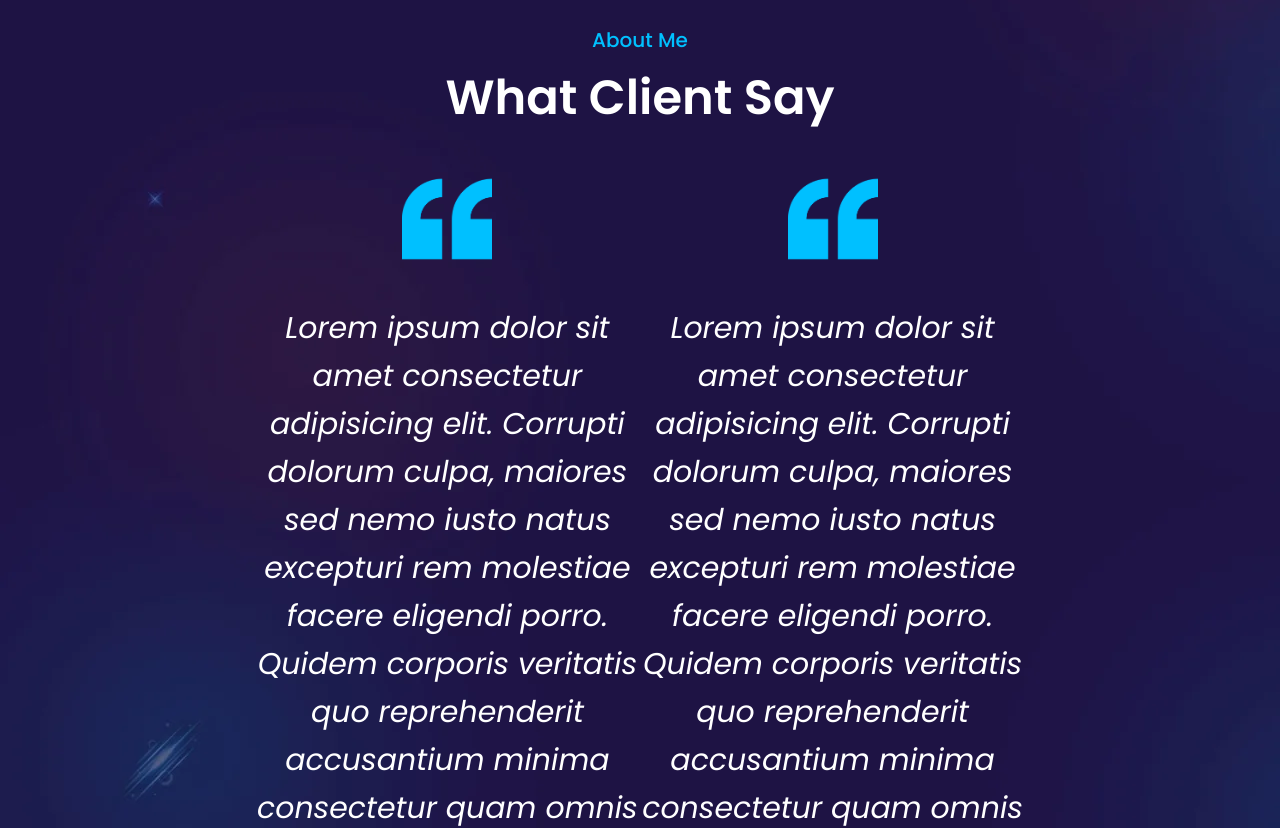
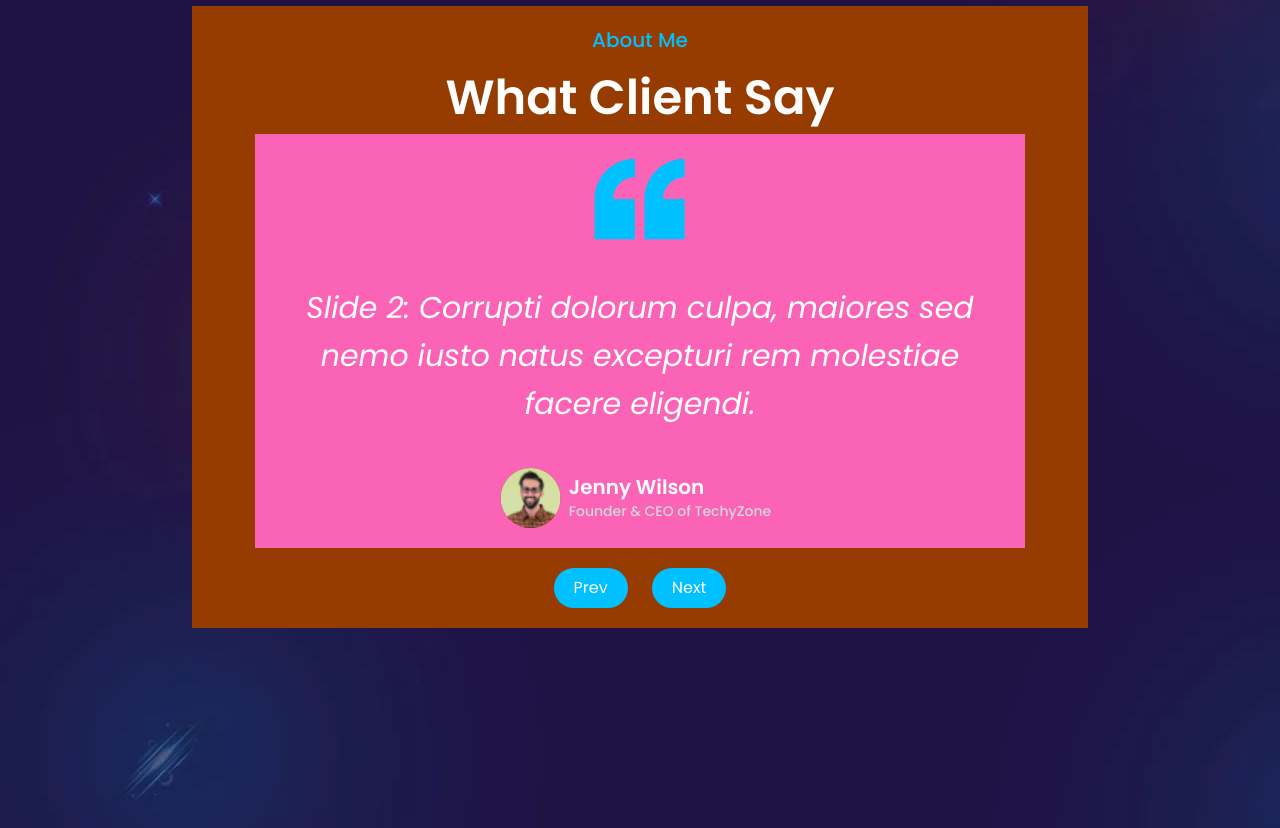
Before and after one commit to Adeel-116/personal_dev_portfolio, a React (Vite) app: page / in a window 1280 px wide. Shown: the part 2260-3088 px from the top of the page. Built offline with nearby package versions, Linux system fonts and the light colour scheme.

Commit message:
Testimonial Section

```diff
--- a/src/components/testimonial/Testimonials.tsx
+++ b/src/components/testimonial/Testimonials.tsx
@@ -1,33 +1,64 @@
-import React from 'react'
-import quote from '../../assets/quote.png'
-import testimonialPicture from '../../assets/testimonialPicture.png'
-
+import React, { useEffect } from 'react';
+import quote from '../../assets/quote.png';
+import testimonialPicture from '../../assets/testimonialPicture.png';
 
 function Testimonials() {
+  const [slideNumber, setSlideNumber] = React.useState(0);
+
+  const slideArray = [
+    { id: 1, content: 'Slide 1: Lorem ipsum dolor sit amet consectetur adipisicing elit.' },
+    { id: 2, content: 'Slide 2: Corrupti dolorum culpa, maiores sed nemo iusto natus excepturi rem molestiae facere eligendi.' },
+    { id: 3, content: 'Slide 3: Quidem corporis veritatis quo reprehenderit accusantium minima consectetur.' },
+  ];
+
+  const goNext = () => {
+    const slideLength = slideArray.length;
+    setSlideNumber((prevSlide) => (prevSlide === slideLength - 1 ? 0 : prevSlide + 1));
+  };
+
+  const goPrev = () => {
+    const slideLength = slideArray.length;
+    setSlideNumber((prevSlide) => (prevSlide === 0 ? slideLength - 1 : prevSlide - 1));
+  };
+
+  // Auto-slide effect
+  useEffect(() => {
+    const interval = setInterval(() => {
+      goNext();
+    }, 3000); // Change slide every 3 seconds
+
+    // Cleanup function to clear the interval
+    return () => clearInterval(interval);
+  }, [slideNumber]); // Restart interval when slideNumber changes
+
   return (
-        <div className='w-full h-auto flex items-center justify-center flex-col  p-5'>
+    <div className='w-full h-auto flex items-center justify-center flex-col bg-amber-800 p-5'>
       <div className='w-full flex flex-col items-center gap-y-2'>
         <h4 className='text-[#00c0ff] text-xl font-medium'>About Me</h4>
-                <h1 className='w-full text-white font-semibold text-[3rem]'>
-                    What Client Say
-                </h1>
+        <h1 className='w-full text-white font-semibold text-[3rem]'>What Client Say</h1>
       </div>
-            <div className='w-[90%] flex py-10'>
 
-                <div>
-                    <div className='w-full flex flex-col items-center gap-y-10 flex-1'>
+      {/* Slides Container */}
+      <div className='w-[90%] overflow-hidden relative'>
+        <div
+          className='flex transition-transform duration-500 ease-in-out'
+          style={{ transform: `translateX(-${slideNumber * 100}%)` }}
+        >
+          {slideArray.map((slide, index) => (
+            <div
+              key={slide.id}
+              className='w-full flex-shrink-0 flex flex-col items-center gap-y-10 p-5 bg-pink-400'
+            >
               <div className='image w-[90px]'>
-                            <img src={quote} alt="" />
+                <img src={quote} alt="Quote" />
               </div>
 
               <div>
-                            <span className='text-[30px] italic leading-[1.6] text-white'>Lorem ipsum dolor sit amet consectetur adipisicing elit. Corrupti dolorum culpa, maiores sed nemo iusto natus excepturi rem molestiae facere eligendi porro. Quidem corporis veritatis quo reprehenderit accusantium minima consectetur quam omnis officia, corrupti doloremque ipsum obcaecati suscipit tempore voluptate adipisci maxime aspernatur perspiciatis optio aliquam debitis, a labore! Pariatur.</span>
+                <span className='text-[30px] italic leading-[1.6] text-white'>{slide.content}</span>
               </div>
 
-
-
               <div className='w-[85%] h-auto flex flex-row justify-center items-center'>
-                            <div className="w-[60px] h-[60px] bg-yellow-800 bg-center rounded-full ">
+                <div className="w-[60px] h-[60px] bg-yellow-800 bg-center rounded-full">
                   <img
                     className="w-full h-full object-cover rounded-full"
                     src={testimonialPicture}
@@ -38,62 +69,29 @@ function Testimonials() {
                   <h1 className='font-semibold text-white text-left text-xl'>Jenny Wilson</h1>
                   <p className='md:text-[14px] text-[13px] font-medium text-gray-300 text-lg'>Founder & CEO of TechyZone</p>
                 </div>
-
+              </div>
+            </div>
+          ))}
+        </div>
       </div>
 
+      {/* Navigation Buttons */}
+      <div className='mt-5'>
+        <button
+          className='bg-[#00c0ff] text-white px-5 py-2 rounded-full hover:bg-[#0099cc] transition-colors duration-300'
+          onClick={goPrev}
+        >
+          Prev
+        </button>
+        <button
+          className='bg-[#00c0ff] text-white px-5 py-2 rounded-full ml-6 hover:bg-[#0099cc] transition-colors duration-300'
+          onClick={goNext}
+        >
+          Next
+        </button>
       </div>
-
-
-
-
     </div>
-
-
-
-                <div>
-                    <div className='w-full flex flex-col items-center gap-y-10'>
-                        <div className='image w-[90px]'>
-                            <img src={quote} alt="" />
-                        </div>
-
-                        <div>
-                            <span className='text-[30px] italic leading-[1.6] text-white'>Lorem ipsum dolor sit amet consectetur adipisicing elit. Corrupti dolorum culpa, maiores sed nemo iusto natus excepturi rem molestiae facere eligendi porro. Quidem corporis veritatis quo reprehenderit accusantium minima consectetur quam omnis officia, corrupti doloremque ipsum obcaecati suscipit tempore voluptate adipisci maxime aspernatur perspiciatis optio aliquam debitis, a labore! Pariatur.</span>
-                        </div>
-
-
-
-                        <div className='w-[85%] h-auto flex flex-row justify-center items-center'>
-                            <div className="w-[60px] h-[60px] bg-yellow-800 bg-center rounded-full ">
-                                <img
-                                    className="w-full h-full object-cover rounded-full"
-                                    src={testimonialPicture}
-                                    alt="Testimonial"
-                                />
-                            </div>
-                            <div className='py-1 px-2'>
-                                <h1 className='font-semibold text-white text-left text-xl'>Jenny Wilson</h1>
-                                <p className='md:text-[14px] text-[13px] font-medium text-gray-300 text-lg'>Founder & CEO of TechyZone</p>
-                            </div>
-
-                        </div>
-
-                    </div>
-
-
-
-
-                </div>
-
-
-
-
-
-
-            </div>
-
-
-        </div>
-    )
+  );
 }
 
-export default Testimonials
+export default Testimonials;
```
Lines whose indentation alone changed are shown as unchanged.
